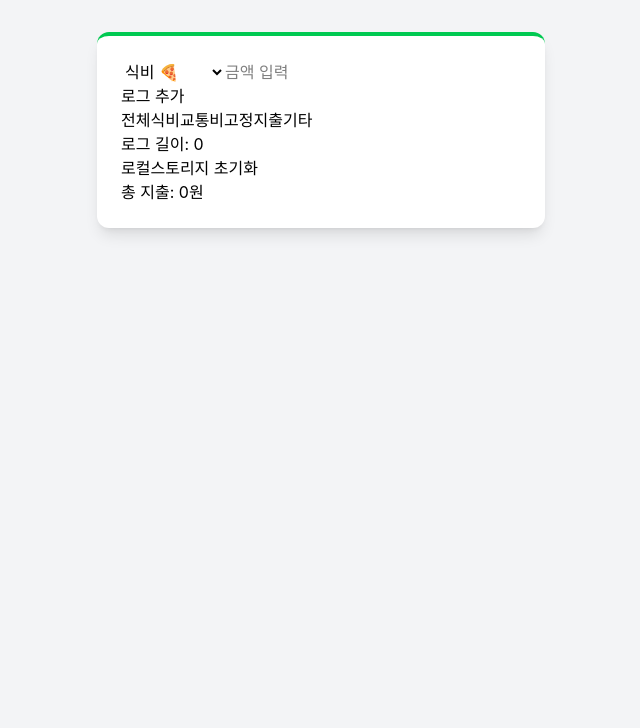
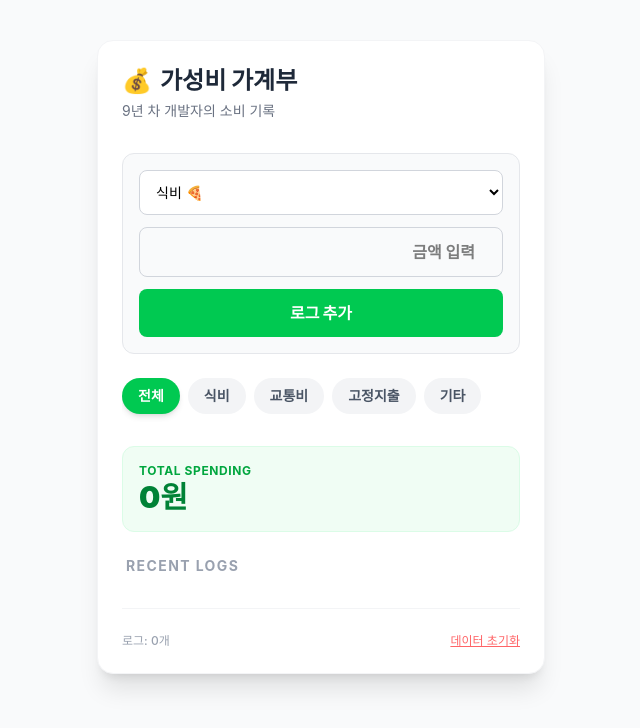
Before and after one commit to devLsy/react-study, a React (Vite) app: page / in a window 1280 px wide. Shown: the top 728 px of the page, without its empty margins (319-959 px from the left). Built offline with nearby package versions, Linux system fonts and the light colour scheme.

Commit message:
chore: 디자인 적용중, 오늘은 사정상 여기서 종료

```diff
--- a/src/App.jsx
+++ b/src/App.jsx
@@ -13,9 +13,19 @@ function App() {
   const moneyChange = (e) => setMoney(e.target.value);
   const categoryChange = (e) => setCategory(e.target.value);
 
+// App.jsx
   return (
-    <div className="min-h-screen bg-gray-100 p-8">
-      <div className="max-w-md mx-auto bg-white rounded-xl shadow-lg p-6 border-t-4 border-green-500">
+    <div className="min-h-screen bg-gray-50 py-10 px-4">
+      <div className="max-w-md mx-auto bg-white rounded-2xl shadow-xl p-6 border border-gray-100">
+        <header className="mb-8">
+          <h1 className="text-2xl font-black text-gray-800 flex items-center gap-2">
+            <span className="text-green-500">💰</span> 가성비 가계부
+          </h1>
+          <p className="text-sm text-gray-500 mt-1">9년 차 개발자의 소비 기록</p>
+        </header>
+
+        {/* 여기에 컴포넌트들 나열 */}
+        <section className="space-y-6">
           <MoneyInput
             inputRef = {inputRef}
             moneyChange = {moneyChange}
@@ -30,33 +40,29 @@ function App() {
             CATEGORIES = {CATEGORIES}
           />
 
-        <div className="filter-group">
-          {['전체', ...Object.keys(CATEGORY_COLORS)].map(cat => (
+          <div className="flex gap-2 overflow-x-auto pb-2 scrollbar-hide">
+            {['전체', ...CATEGORIES].map(cat => (
               <button
                 key={cat}
                 onClick={() => setFilter(cat)}
+                className={`whitespace-nowrap px-4 py-2 rounded-full text-sm font-semibold transition-all ${
+                  filter === cat
+                  ? 'bg-green-500 text-white shadow-md'
+                  : 'bg-gray-100 text-gray-600 hover:bg-gray-200'
+                }`}
               >
                 {cat}
               </button>
             ))}
           </div>
 
-        <h1>로그 길이: {logs.length}</h1>
-        <button onClick={setClearlocalStorage}>로컬스토리지 초기화</button>
-        <div>
-          <h1>총 지출: {filteredTotal.toLocaleString()}원</h1>
+          <div className="bg-green-50 rounded-xl p-4 border border-green-100">
+            <p className="text-xs text-green-600 font-bold uppercase tracking-wider">Total Spending</p>
+            <h2 className="text-3xl font-black text-green-700">{filteredTotal.toLocaleString()}원</h2>
           </div>
 
-        <Summary summary={summary}
-        CATEGORY_COLORS = {CATEGORY_COLORS}
-        />
-
-        <Chart
-          summary={summary}
-          CATEGORY_COLORS= {CATEGORY_COLORS}
-          CATEGORIES = {CATEGORIES}
-        />
-
+          <Summary summary={summary} CATEGORY_COLORS={CATEGORY_COLORS} />
+          <Chart summary={summary} CATEGORY_COLORS={CATEGORY_COLORS} />
           <LogList
             logs = {displayLogs}
             delLog = {delLog}
@@ -64,6 +70,17 @@ function App() {
             CATEGORY_COLORS = {CATEGORY_COLORS}
             startEdit = {startEdit}
           />
+        </section>
+
+        <footer className="mt-8 pt-6 border-t border-gray-100 flex justify-between items-center">
+          <span className="text-xs text-gray-400 font-medium">로그: {logs.length}개</span>
+          <button
+            onClick={setClearlocalStorage}
+            className="text-xs text-red-400 hover:text-red-600 underline"
+          >
+            데이터 초기화
+          </button>
+        </footer>
       </div>
     </div>
   )
--- a/src/component/LogList.jsx
+++ b/src/component/LogList.jsx
@@ -1,17 +1,29 @@
 const LogList = ({ logs, delLog, updateLog, CATEGORY_COLORS, startEdit}) => (
-    <ul className="log-list">
+<div className="mt-4">
+    <h3 className="text-sm font-bold text-gray-400 mb-3 ml-1 uppercase tracking-widest">Recent Logs</h3>
+    <ul className="space-y-3">
       {logs.map((item) => (
-        <li key={item.id} className="log-item">
-          <span className="category-badge">[{item.category ? item.category: '미분류'}]</span> &nbsp;
-          <span className="time">{new Date(item.id).toLocaleTimeString()}</span> &nbsp;
-          <span className="money">{Number(item.val).toLocaleString()}원</span> &nbsp;
+        <li key={item.id} className="group flex items-center justify-between p-4 bg-white rounded-xl border border-gray-100 shadow-sm hover:shadow-md transition-all">
+          <div className="flex items-center gap-3">
+            <span className="w-10 h-10 flex items-center justify-center rounded-full text-lg bg-gray-50" style={{ backgroundColor: `${CATEGORY_COLORS[item.category]?.color}20` }}>
+              {CATEGORY_COLORS[item.category]?.emoji || '🏷️'}
+            </span>
+            <div>
+              <p className="font-bold text-gray-800">{item.category}</p>
+              <p className="text-xs text-gray-400">{new Date(item.id).toLocaleTimeString()}</p>
+            </div>
+          </div>
 
-          <div className="btn-group">
-            <button className="btn-mod" onClick={() => startEdit(item)}>수정</button> &nbsp;
-            <button className="btn-del" onClick={() => delLog(item.id)}>삭제</button>
+          <div className="flex items-center gap-4">
+            <span className="font-black text-gray-900">{Number(item.val).toLocaleString()}원</span>
+            <div className="flex gap-1 opacity-0 group-hover:opacity-100 transition-opacity">
+              <button onClick={() => startEdit(item)} className="p-2 text-blue-500 hover:bg-blue-50 rounded-lg">✏️</button>
+              <button onClick={() => delLog(item.id)} className="p-2 text-red-500 hover:bg-red-50 rounded-lg">🗑️</button>
+            </div>
           </div>
         </li>
       ))}
     </ul>
+  </div>
 )
 export default LogList;
--- a/src/component/MoneyInput.jsx
+++ b/src/component/MoneyInput.jsx
@@ -1,6 +1,9 @@
 const MoneyInput = ({ inputRef, moneyChange, onKeyDown, money, addLog, category, categoryChange, CATEGORY_COLORS, CATEGORIES, editId, handleUpdate }) => (
-  <div className="input-group">
-    <select className="category-select" value={category} onChange={categoryChange}>
+  <div className="flex flex-col gap-3 p-4 bg-gray-50 rounded-xl border border-gray-200">
+    <select className="flex-1 p-3 rounded-lg border border-gray-300 bg-white text-sm focus:ring-2 focus:ring-green-500 outline-none transition-all"
+            value={category}
+            onChange={categoryChange}
+  >
       {
         CATEGORIES.map((cat) => (
           <option key={cat} value={cat}>
@@ -10,7 +13,7 @@ const MoneyInput = ({ inputRef, moneyChange, onKeyDown, money, addLog, category,
     </select>
 
     <input
-      className="money-input"
+      className="flex-[2] p-3 rounded-lg border border-gray-300 focus:ring-2 focus:ring-green-500 outline-none text-right font-bold transition-all"
       ref={inputRef}
       type="number"
       onChange={moneyChange}
@@ -19,7 +22,10 @@ const MoneyInput = ({ inputRef, moneyChange, onKeyDown, money, addLog, category,
       placeholder="금액 입력"
     />
 
-    <button className="add-btn" onClick={editId ? () => handleUpdate(editId) : addLog}>
+    <button className={`w-full py-3 rounded-lg font-black text-white transition-all transform active:scale-95 ${
+        editId ? 'bg-blue-500 hover:bg-blue-600' : 'bg-green-500 hover:bg-green-600'
+      }`}
+      onClick={editId ? () => handleUpdate(editId) : addLog}>
       {editId ? '로그 수정' : '로그 추가'}
     </button>
   </div>
```
Lines whose indentation alone changed are shown as unchanged.
